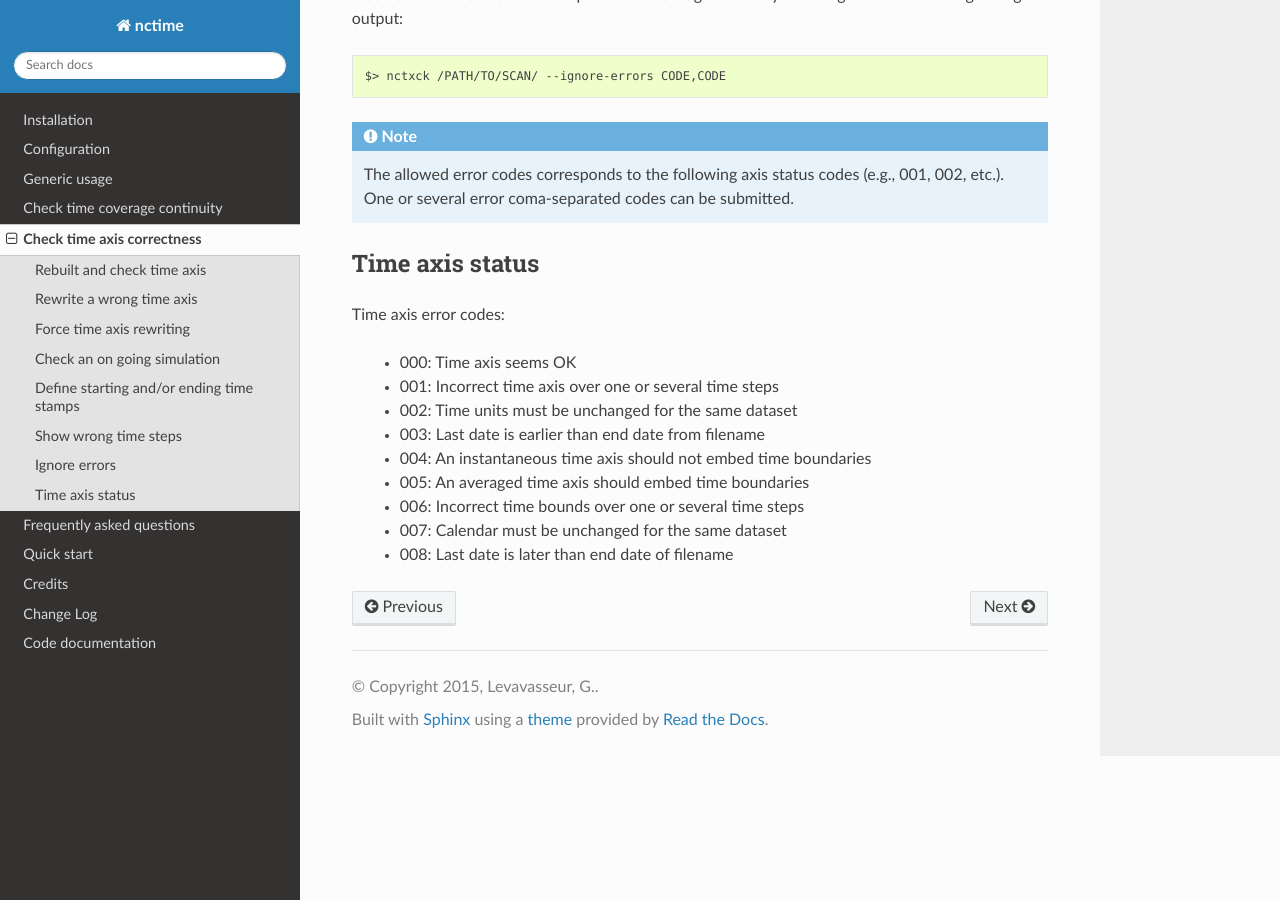
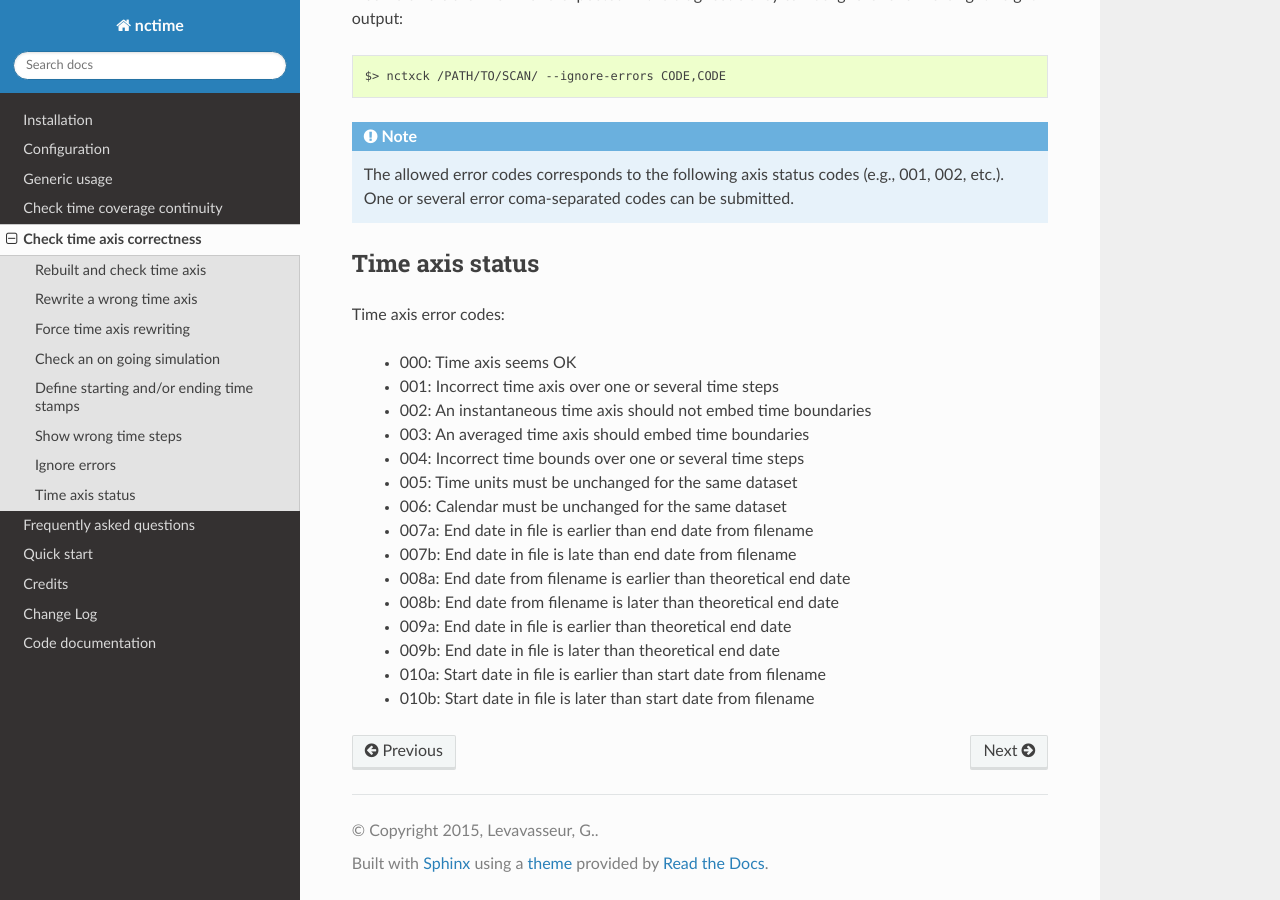
Before and after one commit to ESPRI-Mod/nctime, a Sphinx documentation site: the page built from docs/nctxck.rst, in a window 1280 px wide and 900 px high, scrolled down 2525 px. Built offline with Sphinx 7.4.7 and the Read the Docs theme 2.0.0, drawn with Linux system fonts in a browser that asks for light colours; the version number could not be read and is left out.

Commit message:
Change error code in documentation + simplify bnds rewriting

```diff
--- a/docs/nctxck.rst
+++ b/docs/nctxck.rst
@@ -120,10 +120,22 @@ Time axis error codes:
 
  * 000: Time axis seems OK
  * 001: Incorrect time axis over one or several time steps
- * 002: Time units must be unchanged for the same dataset
- * 003: Last date is earlier than end date from filename
- * 004: An instantaneous time axis should not embed time boundaries
- * 005: An averaged time axis should embed time boundaries
- * 006: Incorrect time bounds over one or several time steps
- * 007: Calendar must be unchanged for the same dataset
- * 008: Last date is later than end date of filename
+
+ * 002: An instantaneous time axis should not embed time boundaries
+ * 003: An averaged time axis should embed time boundaries
+ * 004: Incorrect time bounds over one or several time steps
+
+ * 005: Time units must be unchanged for the same dataset
+ * 006: Calendar must be unchanged for the same dataset
+
+ * 007a: End date in file is earlier than end date from filename
+ * 007b: End date in file is late than end date from filename
+
+ * 008a: End date from filename is earlier than theoretical end date
+ * 008b: End date from filename is later than theoretical end date
+
+ * 009a: End date in file is earlier than theoretical end date
+ * 009b: End date in file is later than theoretical end date
+
+ * 010a: Start date in file is earlier than start date from filename
+ * 010b: Start date in file is later than start date from filename
```
Also changed, not shown: 1 other file.
